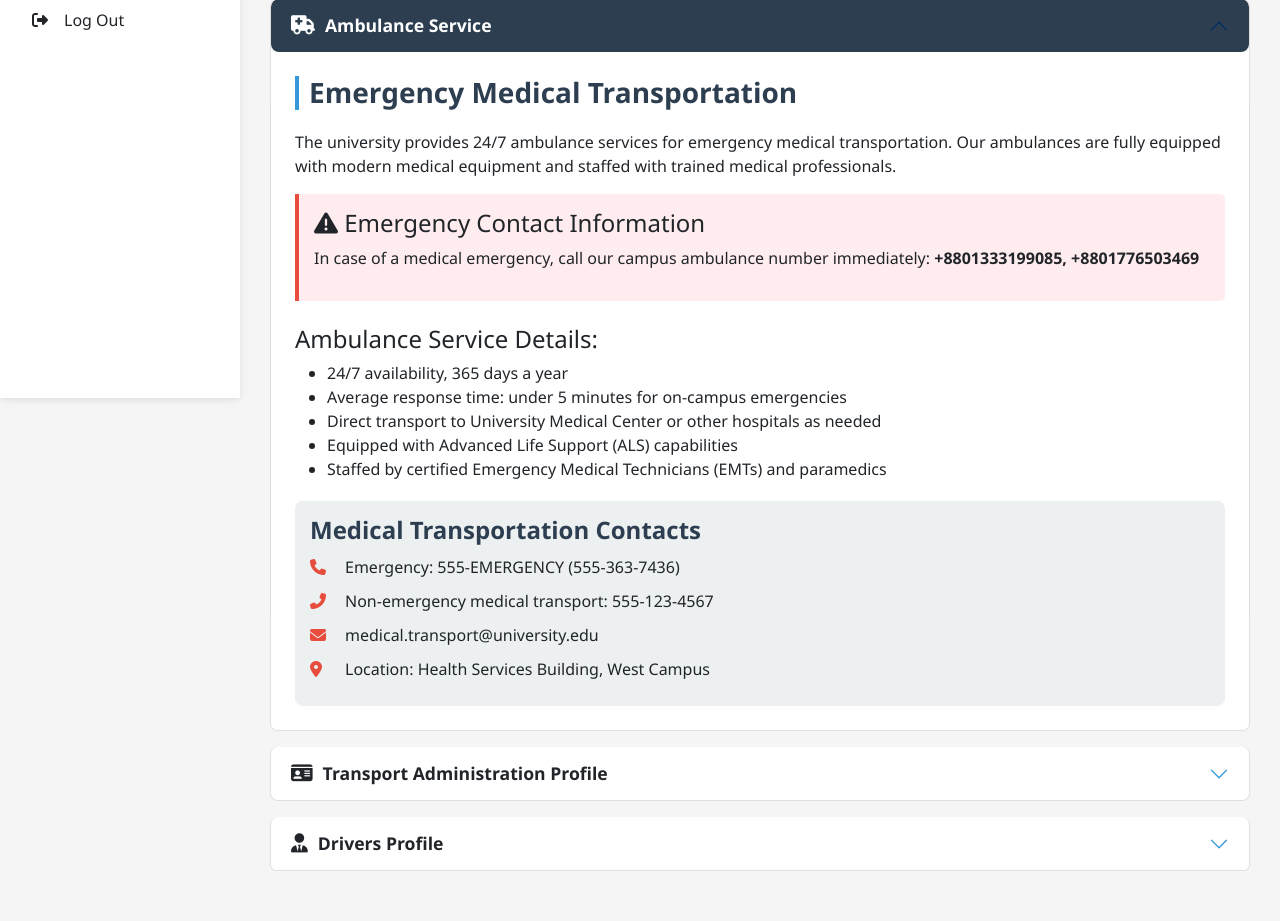
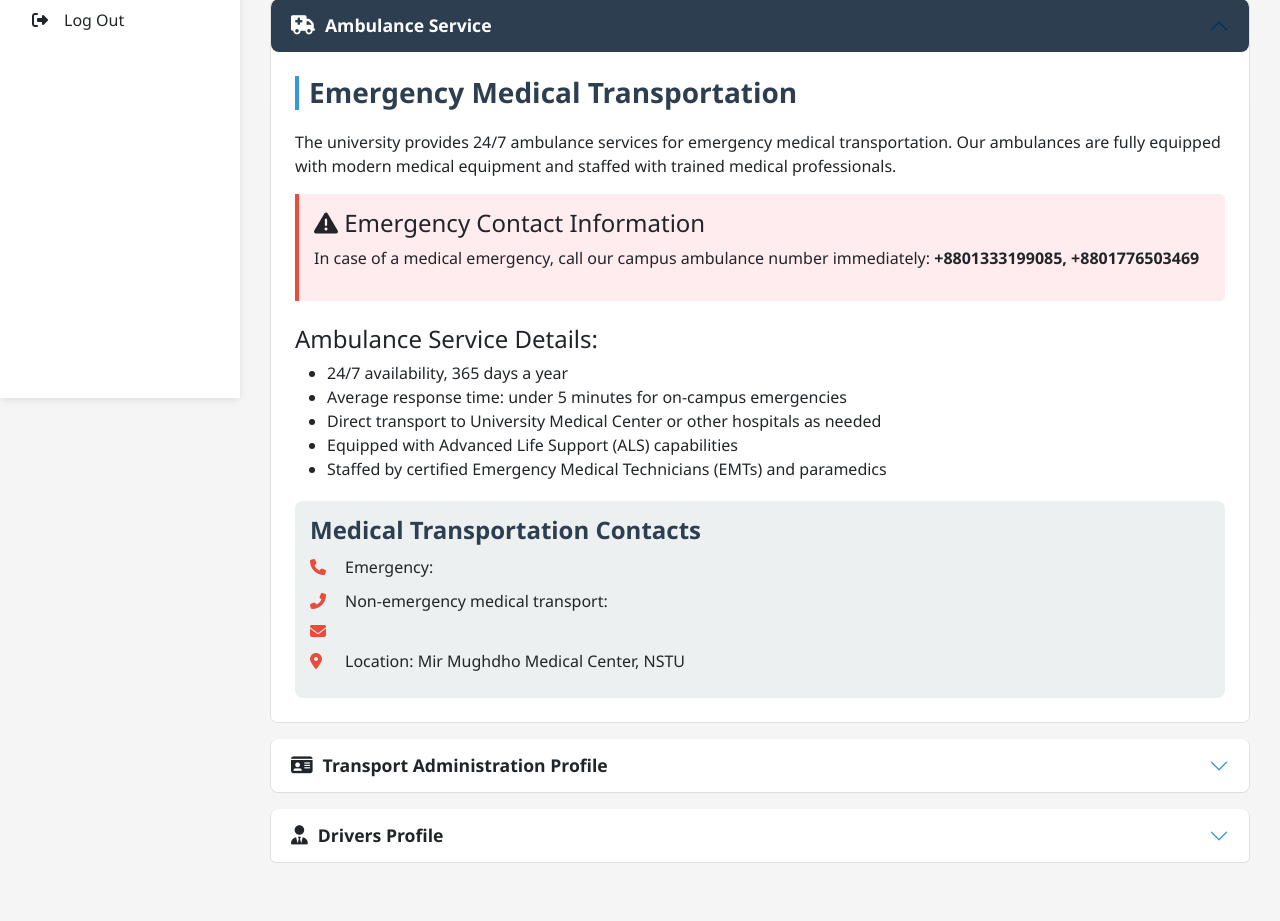
Before and after one commit to mh-majumdar/university-bus-allocation-sytem, a Flask app: page /transport_poll in a window 1280 px wide, after a click on "Ambulance Service". Shown: the part 402-1323 px from the top of the page. Run offline with Flask 3, Linux system fonts and the light colour scheme; a user stored in the database is signed in.

Commit message:
Update poll.html

```diff
--- a/website/templates/poll.html
+++ b/website/templates/poll.html
@@ -229,19 +229,19 @@
             <h4>Medical Transportation Contacts</h4>
             <div class="contact-item">
               <i class="fas fa-phone"></i>
-              <span>Emergency: 555-EMERGENCY (555-363-7436)</span>
+              <span>Emergency: </span>
             </div>
             <div class="contact-item">
               <i class="fas fa-phone-alt"></i>
-              <span>Non-emergency medical transport: 555-123-4567</span>
+              <span>Non-emergency medical transport:</span>
             </div>
             <div class="contact-item">
               <i class="fas fa-envelope"></i>
-              <span>medical.transport@university.edu</span>
+              <span></span>
             </div>
             <div class="contact-item">
               <i class="fas fa-map-marker-alt"></i>
-              <span>Location: Health Services Building, West Campus</span>
+              <span>Location: Mir Mughdho Medical Center, NSTU</span>
             </div>
           </div>
         </div>
@@ -355,19 +355,19 @@
             <h4>Department Contact Information</h4>
             <div class="contact-item">
               <i class="fas fa-building"></i>
-              <span>Transportation Services Building, East Campus</span>
+              <span>Transportation Services, Administrative Building</span>
             </div>
             <div class="contact-item">
               <i class="fas fa-phone-alt"></i>
-              <span>Main Office: 555-987-6540</span>
+              <span>Main Office: </span>
             </div>
             <div class="contact-item">
               <i class="fas fa-envelope"></i>
-              <span>transportation@university.edu</span>
+              <span></span>
             </div>
             <div class="contact-item">
               <i class="fas fa-clock"></i>
-              <span>Office Hours: Monday-Friday, 8:00 AM - 5:00 PM</span>
+              <span>Office Hours: Sun-Thu, 8:00 AM - 5:00 PM</span>
             </div>
           </div>
         </div>
```
